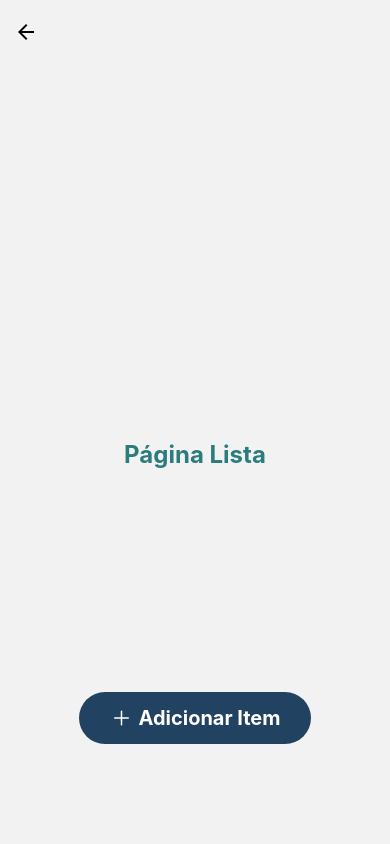
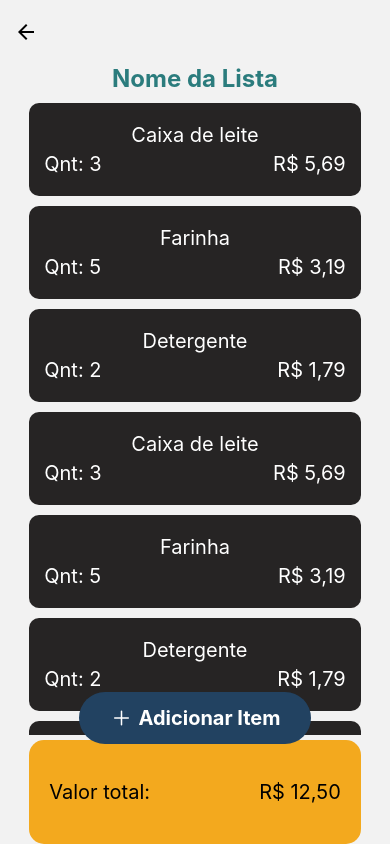
Before and after one commit to ICEI-PUC-Minas-PMV-ADS/pmv-ads-2024-1-e3-proj-mov-t1-comprai, a React Native app in the folder src/App-Comprai/: screen /List in a window 390 px wide. Built offline with nearby package versions, Linux system fonts and the light colour scheme.

Commit message:
Adicionando a estilização a page List

```diff
--- a/src/App-Comprai/src/pages/List.js
+++ b/src/App-Comprai/src/pages/List.js
@@ -1,4 +1,4 @@
-import { StyleSheet, Text, View, SafeAreaView } from 'react-native';
+import { StyleSheet, Text, View, SafeAreaView, TouchableOpacity, ScrollView } from 'react-native';
 import CustomButton from '../components/CustomButton';
 
 export default function List() {
@@ -6,7 +6,152 @@ export default function List() {
   return (
     <SafeAreaView style={styles.container}>
       <View style={styles.content}>
-        <Text style={styles.title}>Página Lista</Text>
+        <Text style={styles.title}>Nome da Lista</Text>
+        <ScrollView style={styles.scrollView}>
+          <TouchableOpacity style={styles.itemContainer}>
+            <View style={styles.itemName}>
+              <Text style={styles.itemValue}>
+                Caixa de leite
+              </Text>
+            </View>
+            <View style={styles.itemQntPrice}>
+              <Text style={styles.itemValue}>
+                Qnt: 3
+              </Text>
+              <Text style={styles.itemValue}>
+                R$ 5,69
+              </Text>
+            </View>
+          </TouchableOpacity>
+          <TouchableOpacity style={styles.itemContainer}>
+            <View style={styles.itemName}>
+              <Text style={styles.itemValue}>
+                Farinha
+              </Text>
+            </View>
+            <View style={styles.itemQntPrice}>
+              <Text style={styles.itemValue}>
+                Qnt: 5
+              </Text>
+              <Text style={styles.itemValue}>
+                R$ 3,19
+              </Text>
+            </View>
+          </TouchableOpacity>
+          <TouchableOpacity style={styles.itemContainer}>
+            <View style={styles.itemName}>
+              <Text style={styles.itemValue}>
+                Detergente
+              </Text>
+            </View>
+            <View style={styles.itemQntPrice}>
+              <Text style={styles.itemValue}>
+                Qnt: 2
+              </Text>
+              <Text style={styles.itemValue}>
+                R$ 1,79
+              </Text>
+            </View>
+          </TouchableOpacity>
+          <TouchableOpacity style={styles.itemContainer}>
+            <View style={styles.itemName}>
+              <Text style={styles.itemValue}>
+                Caixa de leite
+              </Text>
+            </View>
+            <View style={styles.itemQntPrice}>
+              <Text style={styles.itemValue}>
+                Qnt: 3
+              </Text>
+              <Text style={styles.itemValue}>
+                R$ 5,69
+              </Text>
+            </View>
+          </TouchableOpacity>
+          <TouchableOpacity style={styles.itemContainer}>
+            <View style={styles.itemName}>
+              <Text style={styles.itemValue}>
+                Farinha
+              </Text>
+            </View>
+            <View style={styles.itemQntPrice}>
+              <Text style={styles.itemValue}>
+                Qnt: 5
+              </Text>
+              <Text style={styles.itemValue}>
+                R$ 3,19
+              </Text>
+            </View>
+          </TouchableOpacity>
+          <TouchableOpacity style={styles.itemContainer}>
+            <View style={styles.itemName}>
+              <Text style={styles.itemValue}>
+                Detergente
+              </Text>
+            </View>
+            <View style={styles.itemQntPrice}>
+              <Text style={styles.itemValue}>
+                Qnt: 2
+              </Text>
+              <Text style={styles.itemValue}>
+                R$ 1,79
+              </Text>
+            </View>
+          </TouchableOpacity>
+          <TouchableOpacity style={styles.itemContainer}>
+            <View style={styles.itemName}>
+              <Text style={styles.itemValue}>
+                Caixa de leite
+              </Text>
+            </View>
+            <View style={styles.itemQntPrice}>
+              <Text style={styles.itemValue}>
+                Qnt: 3
+              </Text>
+              <Text style={styles.itemValue}>
+                R$ 5,69
+              </Text>
+            </View>
+          </TouchableOpacity>
+          <TouchableOpacity style={styles.itemContainer}>
+            <View style={styles.itemName}>
+              <Text style={styles.itemValue}>
+                Farinha
+              </Text>
+            </View>
+            <View style={styles.itemQntPrice}>
+              <Text style={styles.itemValue}>
+                Qnt: 5
+              </Text>
+              <Text style={styles.itemValue}>
+                R$ 3,19
+              </Text>
+            </View>
+          </TouchableOpacity>
+          <TouchableOpacity style={styles.itemContainer}>
+            <View style={styles.itemName}>
+              <Text style={styles.itemValue}>
+                Limite de 27 digitos está bom
+              </Text>
+            </View>
+            <View style={styles.itemQntPrice}>
+              <Text style={styles.itemValue}>
+                Qnt: 100.000
+              </Text>
+              <Text style={styles.itemValue}>
+                R$ 100.000,00
+              </Text>
+            </View>
+          </TouchableOpacity>
+        </ScrollView>
+        <View style={styles.totalPriceContainer}>
+          <Text style={styles.totalPriceValue}>
+            Valor total:
+          </Text>
+          <Text style={styles.totalPriceValue}>
+            R$ 12,50
+          </Text>
+        </View>
         <View style={styles.positionButton}>
           <CustomButton title={'Adicionar Item'} icon={'add'} onPress={() => { }} />
         </View>
@@ -22,12 +167,49 @@ const styles = StyleSheet.create({
   content: {
     flex: 1,
     alignItems: 'center',
-    justifyContent: 'center',
+    justifyContent: 'space-between',
   },
   title: {
     fontSize: 24,
     fontWeight: 'bold',
-    color: '#2B7C7D'
+    color: '#2B7C7D',
+    marginBottom: 5
+  },
+  scrollView: {
+    height: '100%',
+    width: '85%'
+  },
+  itemContainer: {
+    paddingVertical: 20,
+    paddingHorizontal: 15,
+    marginVertical: 5,
+    borderRadius: 10,
+    backgroundColor: '#262424'
+  },
+  itemName: {
+    alignItems: 'center',
+    marginBottom: 5
+  },
+  itemQntPrice: {
+    flexDirection: 'row',
+    justifyContent: 'space-between'
+  },
+  itemValue: {
+    fontSize: 20,
+    color: 'white'
+  },
+  totalPriceContainer:{
+    width: '85%',
+    flexDirection: 'row',
+    justifyContent: 'space-between',
+    paddingVertical: 40,
+    paddingHorizontal: 20,
+    marginTop: 5,
+    borderRadius: 15,
+    backgroundColor: '#F3A91E'
+  },
+  totalPriceValue:{
+    fontSize: 20
   },
   positionButton: {
     position: 'absolute',
```
